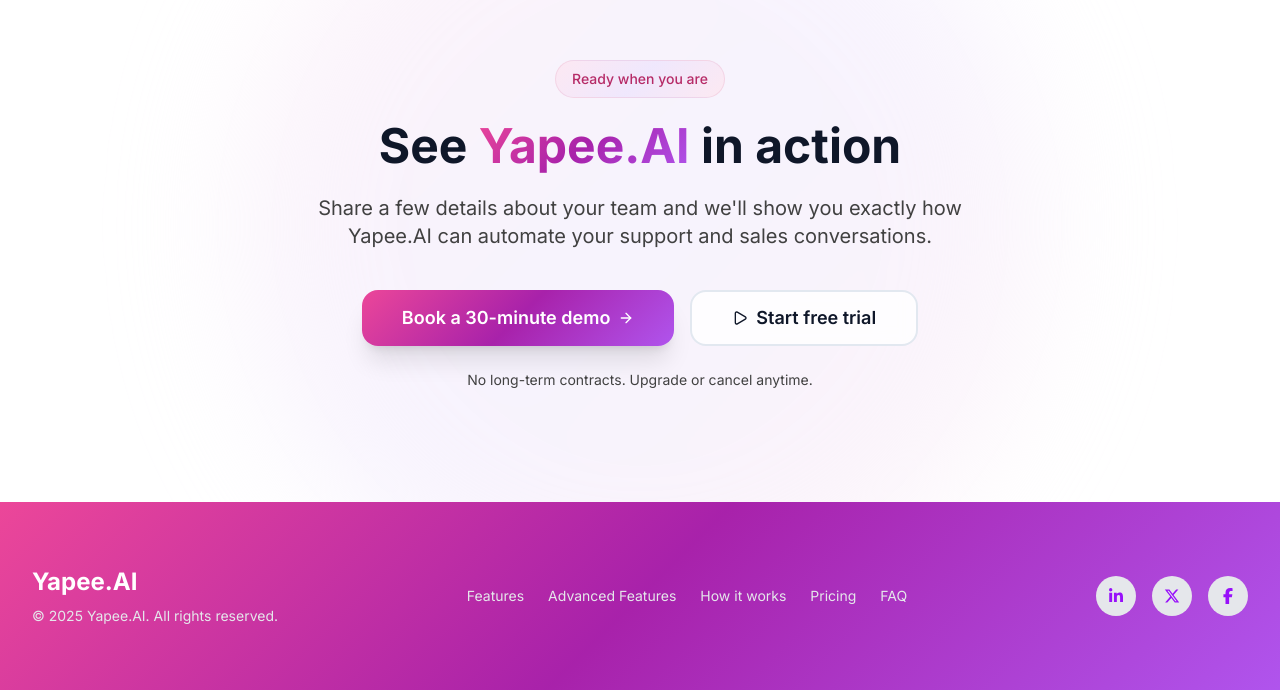
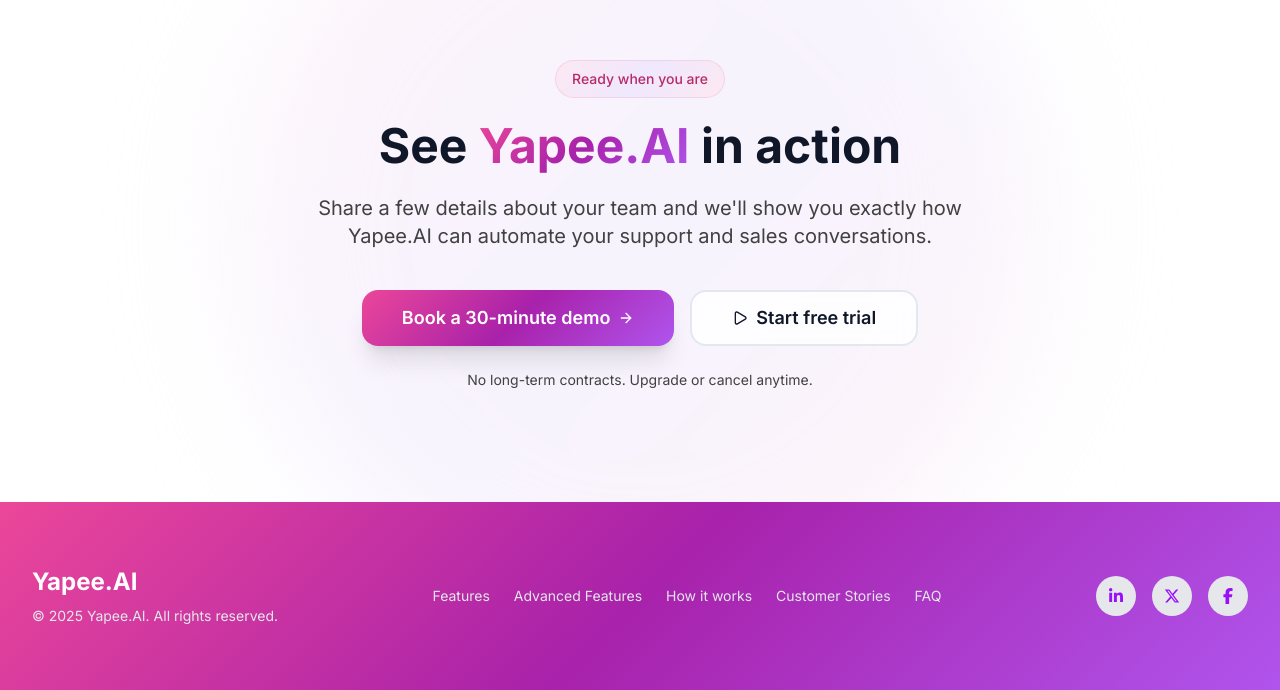
Before and after one commit to devesh111/yapee.ai_nextjs, a Next.js app: page / in a window 1280 px wide. Shown: the part 8000-8690 px from the top of the page. Built offline with nearby package versions, Linux system fonts and the light colour scheme.

Commit message:
Updated footer

```diff
--- a/components/footer.jsx
+++ b/components/footer.jsx
@@ -6,7 +6,7 @@
     { label: "Features", href: "#features" },
     { label: "Advanced Features", href: "#advanced-features" },
     { label: "How it works", href: "#how-it-works" },
-    { label: "Pricing", href: "#pricing" },
+    { label: "Customer Stories", href: "#testimonials" },
     { label: "FAQ", href: "#faq" },
 ];
 
```
